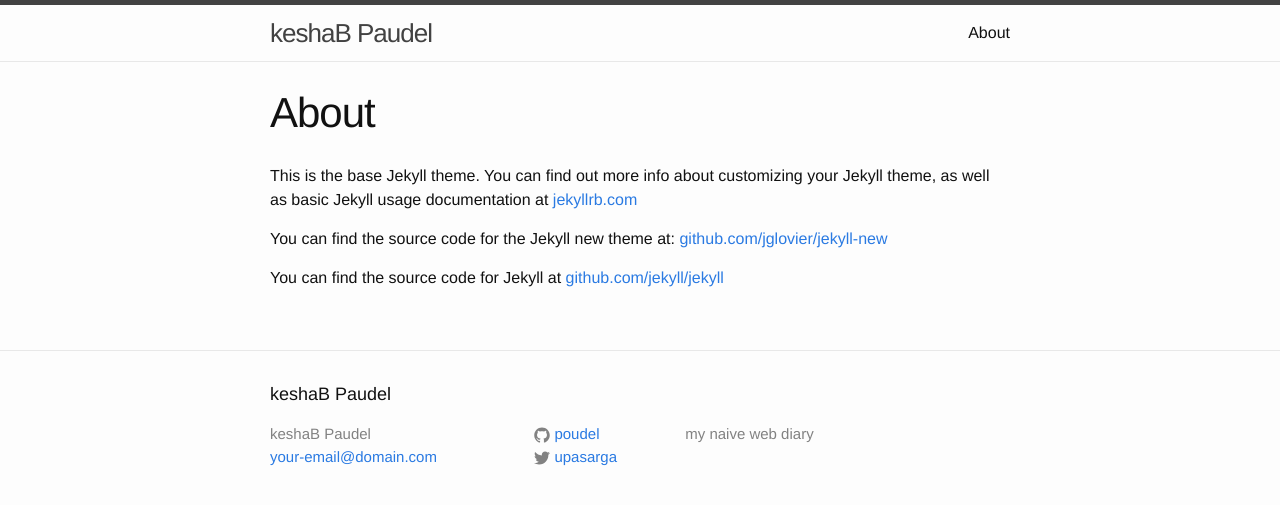
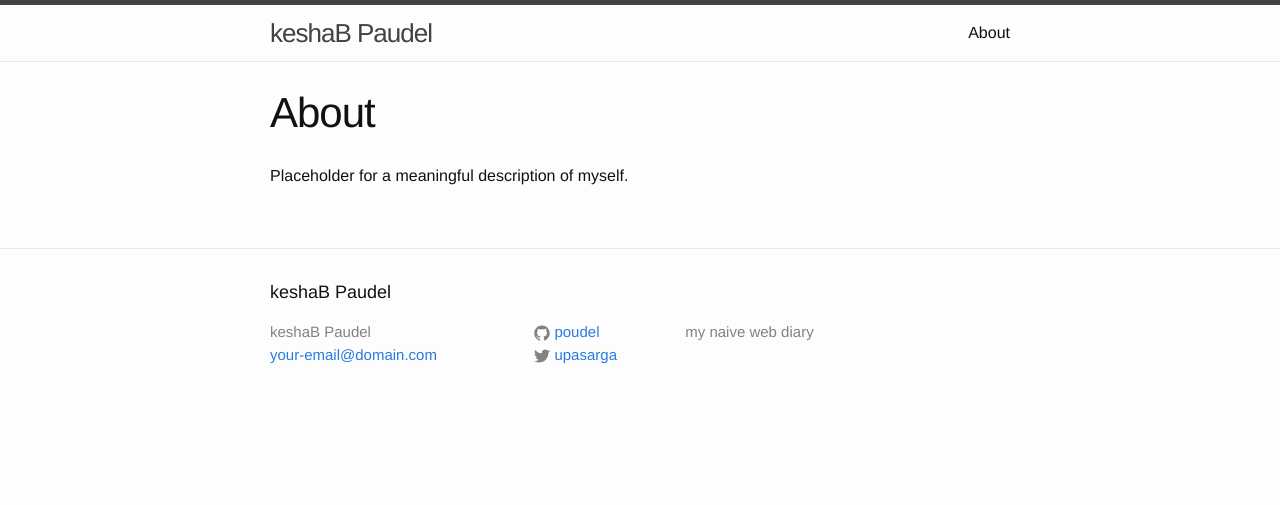
Before and after one commit to poudel/poudel.github.io, a Jekyll site: the page built from about.md, in a window 1280 px wide. Shown: the top 505 px of the page. Built offline with Jekyll 4.4.1, drawn with Linux system fonts in a browser that asks for light colours.

Commit message:
added a meaningful description

```diff
--- a/about.md
+++ b/about.md
@@ -4,8 +4,4 @@
 permalink: /about/
 ---
 
-This is the base Jekyll theme. You can find out more info about customizing your Jekyll theme, as well as basic Jekyll usage documentation at [jekyllrb.com](http://jekyllrb.com/)
-
-You can find the source code for the Jekyll new theme at: [github.com/jglovier/jekyll-new](https://github.com/jglovier/jekyll-new)
-
-You can find the source code for Jekyll at [github.com/jekyll/jekyll](https://github.com/jekyll/jekyll)
+Placeholder for a meaningful description of myself.
```
